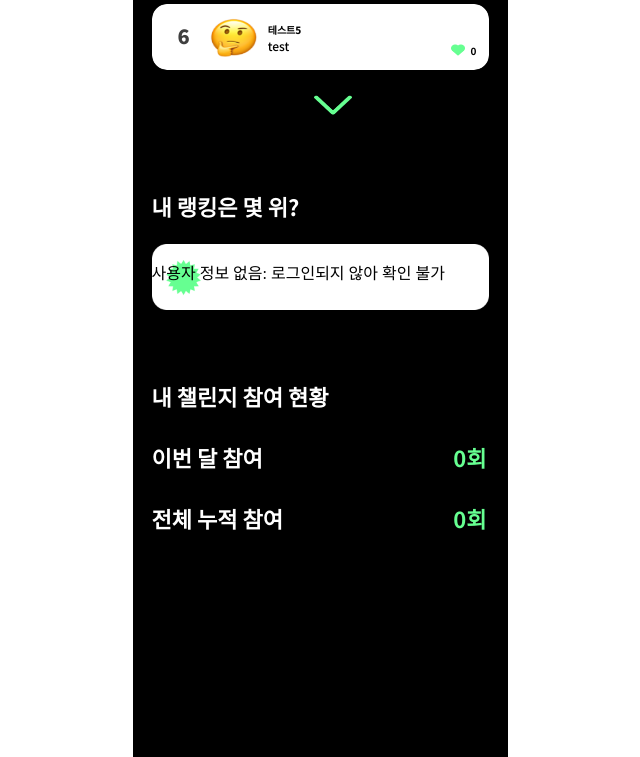
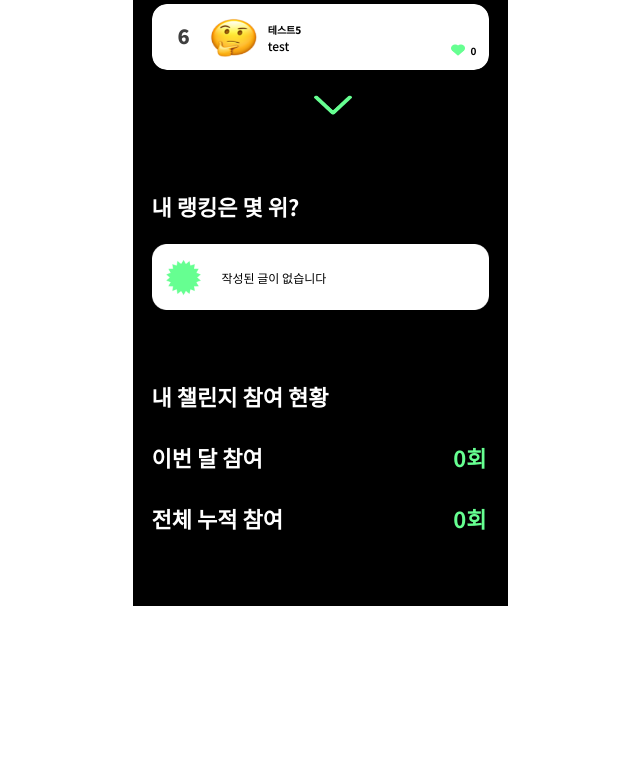
Before and after one commit to gyurili/2024-Herethon-REBORN, a Django app: page /ranking in a window 1280 px wide. Shown: the part 1203-1960 px from the top of the page, without its empty margins (320-960 px from the left). After the commit the page ends 1809 px from the top, so only its background shows below. Run offline with Django 5.2, Linux system fonts and the light colour scheme; data comes from the database, SQL or seed files in the repository; both versions use the stored data as it was after the commit; some libraries are stand-ins or nearby versions.

Commit message:
1차 완성

```diff
--- a/accountApp/views.py
+++ b/accountApp/views.py
@@ -29,7 +29,7 @@ class AccountCreateView(CreateView):
     def form_valid(self, form):
         response = super().form_valid(form)
         print("Form is valid")
-        messages.success(self.request, '회원가입이 완료되었습니다. 로그인 해주세요.')
+        messages.success(self.request, '가입이 완료되었습니다! 이제 로그인 해볼까요?')
         return response
 
     def form_invalid(self, form):
--- a/mainApp/templates/mainApp/create.html
+++ b/mainApp/templates/mainApp/create.html
@@ -115,7 +115,7 @@
       <!-- 사진 미리보기 -->
       <div class="image-preview" id="imagePreview">
         <img src="" alt="Image Preview" class="image-preview__image" />
-        <span class="image-preview__default-text">Image Preview</span>
+        <span class="image-preview__default-text"></span>
       </div>
 
       <div class="fileUpload">
--- a/mainApp/templates/mainApp/detail.html
+++ b/mainApp/templates/mainApp/detail.html
@@ -6,6 +6,9 @@
     <meta charset="UTF-8">
     <meta name="viewport" content="width=device-width, initial-scale=1.0">
     <link rel="stylesheet" href="{% static 'css/hyunh.css' %}">
+    <link rel="preconnect" href="https://fonts.googleapis.com">
+<link rel="preconnect" href="https://fonts.gstatic.com" crossorigin>
+<link href="https://fonts.googleapis.com/css2?family=Noto+Sans+KR:wght@100..900&display=swap" rel="stylesheet">
     <link rel="stylesheet" href="https://cdnjs.cloudflare.com/ajax/libs/font-awesome/6.0.0-beta3/css/all.min.css">
     <title>커뮤니티</title>
 </head>
--- a/mainApp/templates/mainApp/ranking.html
+++ b/mainApp/templates/mainApp/ranking.html
@@ -184,7 +184,7 @@
                         <p>{{ user_post.like.count }}</p>
                     </div>
                 {% else %}
-                    <p>사용자 정보 없음: 로그인되지 않아 확인 불가</p>
+                <p class="no">작성된 글이 없습니다</p>
                 {% endif %}
             </div>
         </div>
--- a/static/css/ranking.css
+++ b/static/css/ranking.css
@@ -37,7 +37,7 @@ h2 {
     display: flex;
     flex-direction: column;
     background-color: rgb(0, 0, 0);
-    height: 1900px;
+    height: 100%;
 }
 
 div h2 {
@@ -380,6 +380,20 @@ flex-direction: row;
     background-image: url('../img/전체랭킹배경.png');
 }
 
+.myRank .no{
+    color: #000;
+font-family: "Noto Sans KR";
+font-size: 12px;
+font-style: normal;
+font-weight: 500;
+line-height: normal;
+display: flex;
+flex-direction: row;
+justify-content: center;
+align-items: center;
+margin-left: 70px;
+}
+
 
 .myRank .post-image img {
     width: 50px;
@@ -423,6 +437,7 @@ line-height: normal;
 .total {
     display: flex;
     flex-direction: row;
+    margin-bottom: 50px;
 }
 
 .total p {
```
Also changed, not shown: static/css/comment.css (+15 -1 lines), static/css/hyunh.css (+13 -3 lines), static/css/login.css (+9 -0 lines), db.sqlite3, media/post/20240704/72456fb7-9a74-4940-a95d-55c7f8ed8285__.png (added), media/멋사.png (added), static/css/create.css (line endings or trailing spaces), 1 other file.
